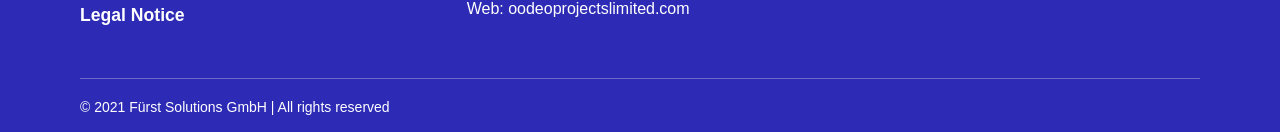
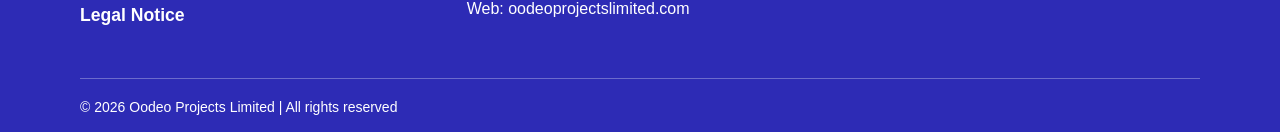
Before and after one commit to Missy86-dev/oodeoprojects, a React (Vite) app: page / in a window 1280 px wide. Shown: the part 2636-2768 px from the top of the page. Built offline with nearby package versions, Linux system fonts and the light colour scheme.

Commit message:
adjusted the footer section

```diff
--- a/src/components/Footer.jsx
+++ b/src/components/Footer.jsx
@@ -55,7 +55,7 @@
 
       {/* Bottom Section */}
       <div className="footer-bottom">
-        © 2021 Fürst Solutions GmbH | All rights reserved
+        © 2026 Oodeo Projects Limited | All rights reserved
       </div>
     </footer>
 
```
